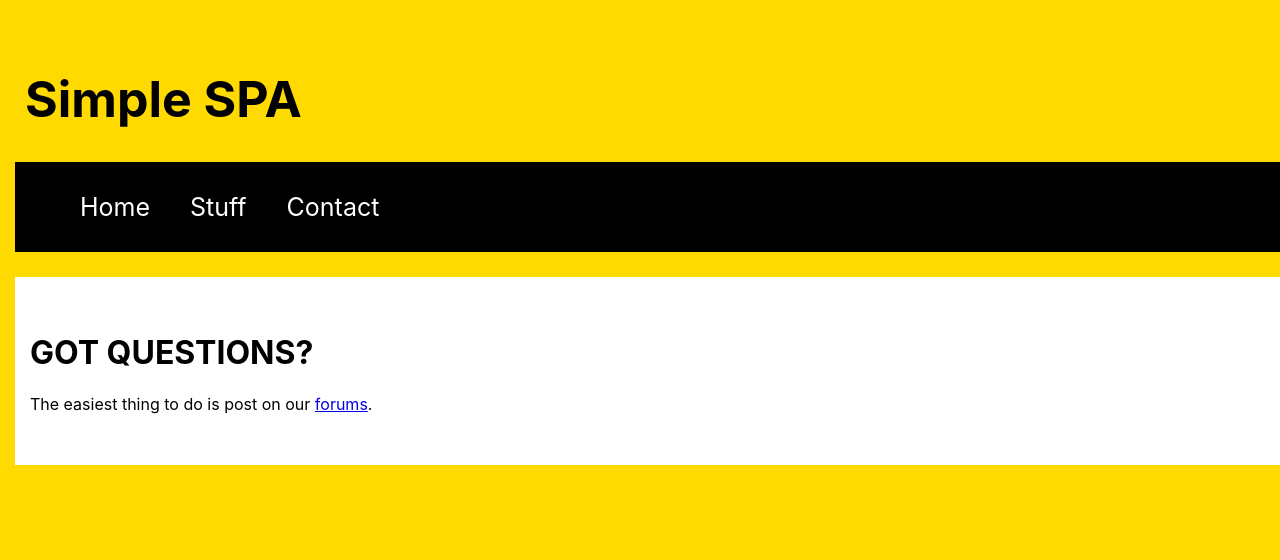
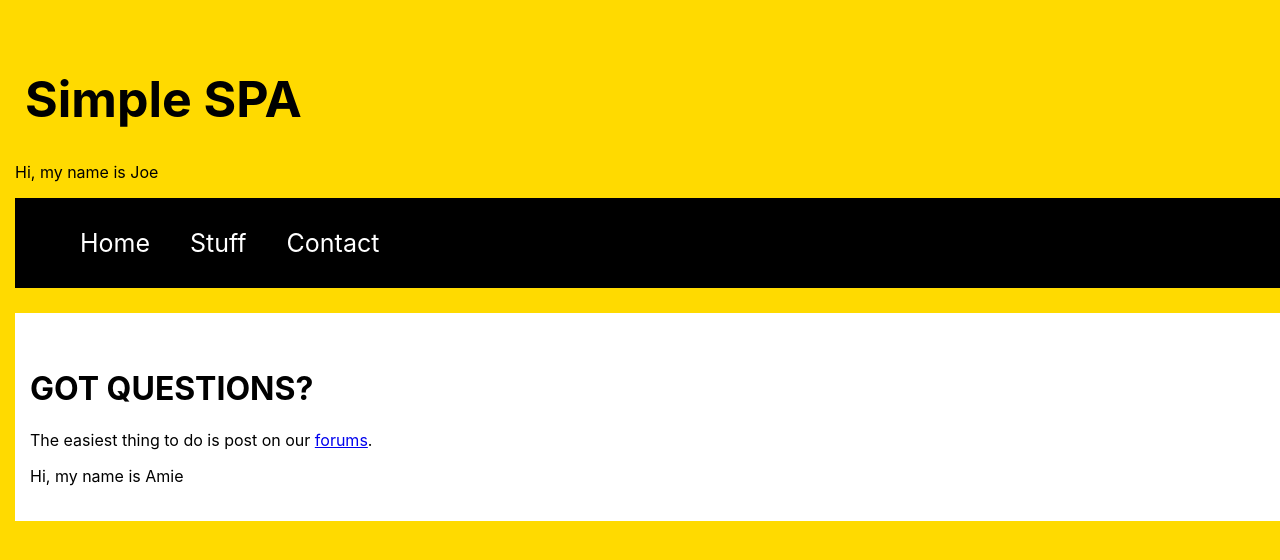
Before and after one commit to amiedawn/simple-spa, a React (Create React App) app: page / in a window 1280 px wide. Shown: the top 560 px of the page. Built offline with nearby package versions, Linux system fonts and the light colour scheme.

Commit message:
added props to function and class

```diff
--- a/src/App.js
+++ b/src/App.js
@@ -8,9 +8,9 @@ import Header from './components/Header';
 function App() {
   return (
     <div className="App">
-      <Header></Header>
+      <Header name="Joe"></Header>
       <Navbar></Navbar>
-      <Home></Home>
+      <Home name="Amie"></Home>
     </div>
   );
 }
--- a/src/components/Header.js
+++ b/src/components/Header.js
@@ -15,6 +15,7 @@ class Header extends React.Component {
     return (
       <div>
         <h1 className="header">Simple SPA</h1>
+        <p>Hi, my name is {this.props.name}</p>
       </div>
     );
   }
--- a/src/components/Home.js
+++ b/src/components/Home.js
@@ -1,35 +1,37 @@
 import React from 'react';
 
-// functional component
-// const Home = () => {
-//   return (
-//     <div className="home">
-//       <h1>GOT QUESTIONS?</h1>
-//       <p>The easiest thing to do is post on our
-//         <span> <a href="https://www.google.com">forums</a></span>
-//         .
-//       </p>
-//     </div>
-//   );
-// };
 
-// class component
-class Home extends React.Component {
-  render() {
+//functional component
+const Home = (props) => {
   return (
     <div className="home">
       <h1>GOT QUESTIONS?</h1>
-        <p>
-          The easiest thing to do is post on our
-          <span>
-            {" "}
-            <a href="https://www.google.com">forums</a>
-          </span>
+      <p>The easiest thing to do is post on our
+        <span> <a href="https://www.google.com">forums</a></span>
         .
       </p>
+      <div>Hi, my name is {props.name}</div>
     </div>
   );
 };
-};
+
+// class component
+// class Home extends React.Component {
+//   render() {
+//     return (
+//       <div className="home">
+//         <h1>GOT QUESTIONS?</h1>
+//         <p>
+//           The easiest thing to do is post on our
+//           <span>
+//             {" "}
+//             <a href="https://www.google.com">forums</a>
+//           </span>
+//           .
+//         </p>
+//       </div>
+//     );
+//   };
+// };
 
 export default Home;
```
Lines whose indentation alone changed are shown as unchanged.
